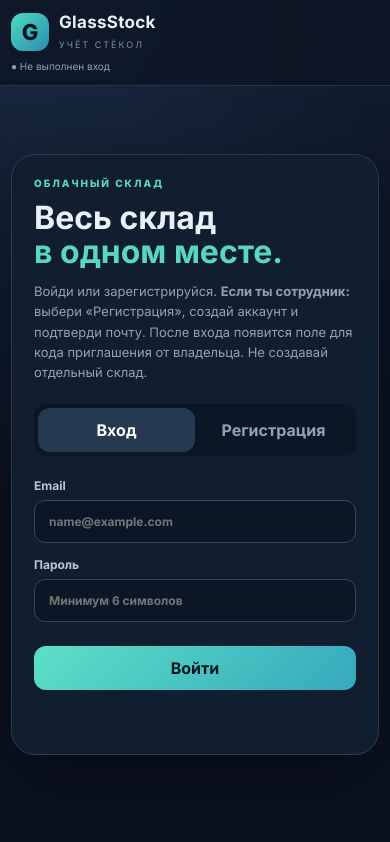
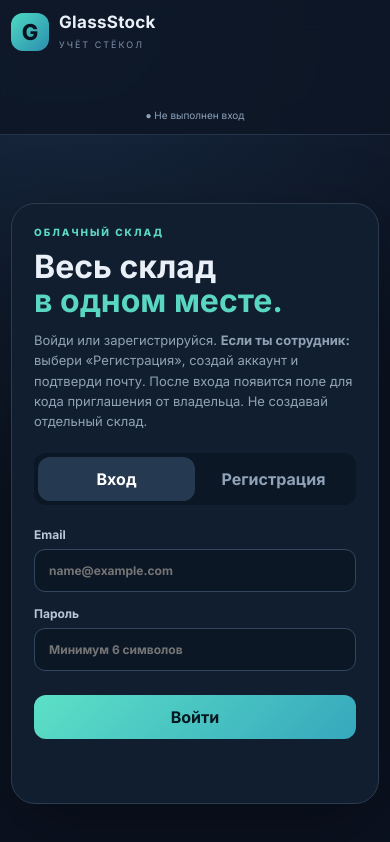
Before and after one commit to aliiinkfrbvkirsn/GlassTock-, a plain HTML site: page index.html in a window 390 px wide. Drawn offline with nearby package versions, Linux system fonts and the light colour scheme.

Commit message:
Restore balanced mobile header layout

```diff
--- a/style.css
+++ b/style.css
@@ -238,3 +238,20 @@ html,body{width:100%;max-width:100%;overflow-x:hidden}
 .top-notifications{position:relative;display:inline-grid;place-items:center;width:42px;height:42px;padding:0;border:1px solid #34465d;border-radius:13px;background:#1a2b40;color:#eaf0f8;font-size:20px;flex:0 0 auto}
 .top-notifications .notification-count{position:absolute;top:-6px;right:-6px}
 @media(max-width:560px){.topbar{padding-left:16px;padding-right:16px}.top-actions{gap:8px}.top-notifications{width:38px;height:38px}}
+
+
+/* Mobile header layout: back left, bell centered, logout right, status below */
+@media(max-width:700px){
+  header.topbar>.top-actions{
+    display:grid!important;
+    grid-template-columns:minmax(0,1fr) 44px minmax(0,1fr)!important;
+    grid-template-rows:42px auto!important;
+    align-items:center!important;
+    justify-items:stretch!important;
+    row-gap:7px!important;
+  }
+  header.topbar .top-actions #backBtn{grid-column:1!important;grid-row:1!important;justify-self:start!important}
+  header.topbar .top-actions #notificationsBtn{grid-column:2!important;grid-row:1!important;justify-self:center!important;width:42px!important;height:42px!important}
+  header.topbar .top-actions #logoutBtn{grid-column:3!important;grid-row:1!important;justify-self:end!important}
+  header.topbar .top-actions .status{grid-column:1/-1!important;grid-row:2!important;justify-self:center!important;text-align:center!important;width:100%!important;max-width:100%!important}
+}
```
